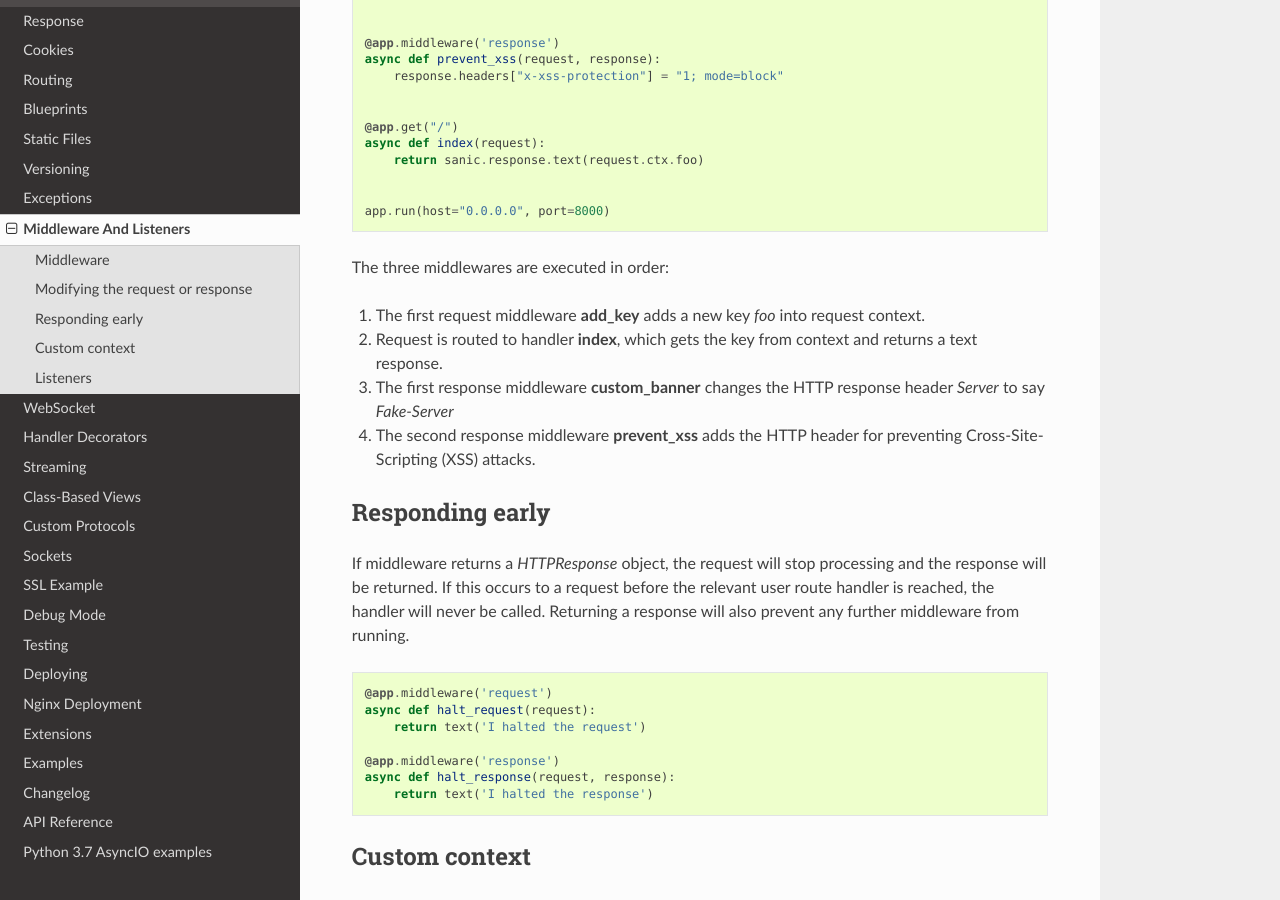
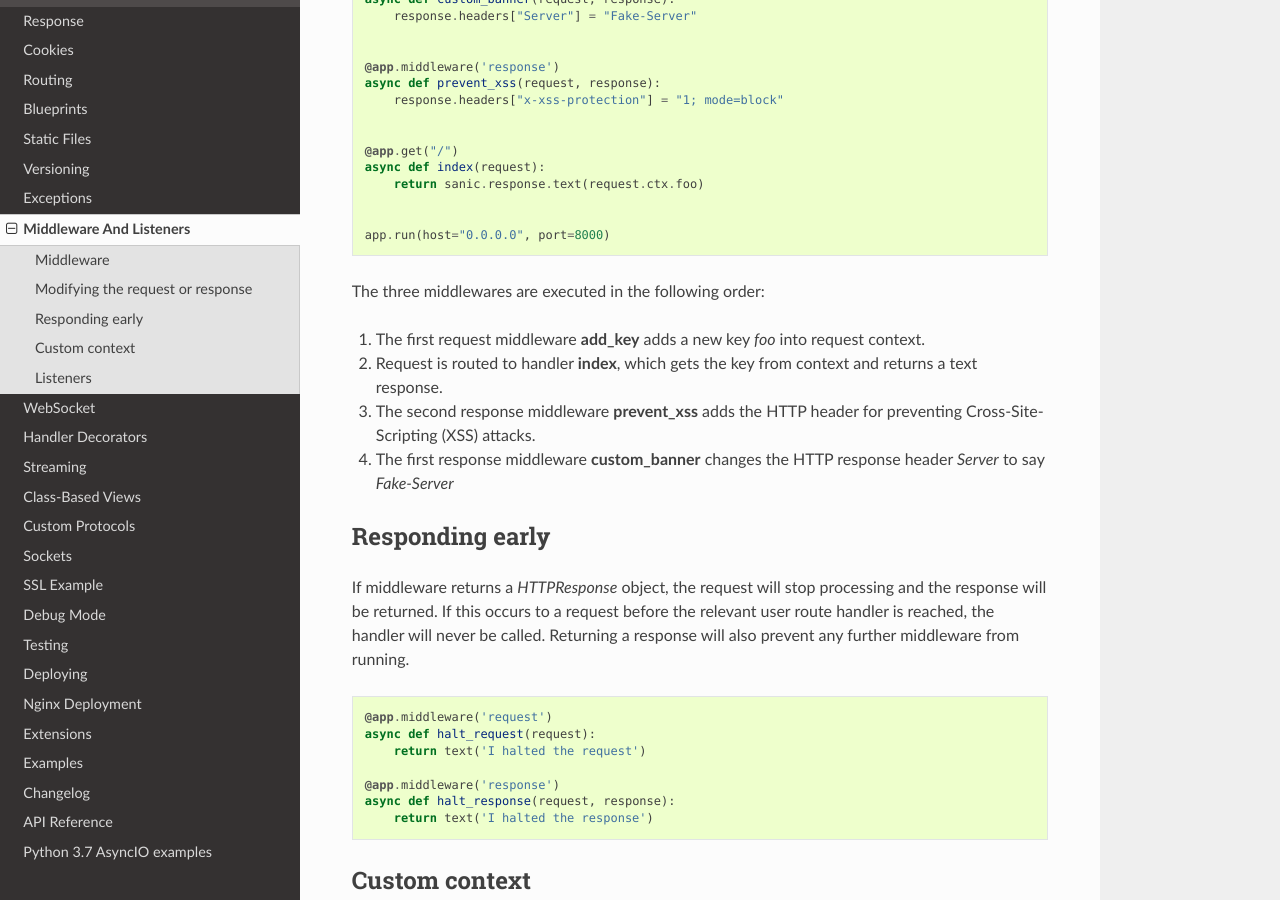
Before and after one commit to MalaBIna/helppier, a Sphinx documentation site: the page built from docs/sanic/middleware.rst, in a window 1280 px wide and 900 px high, scrolled down 1085 px. Built offline with Sphinx 7.4.7 and the Read the Docs theme 2.0.0, drawn with Linux system fonts in a browser that asks for light colours; some of the changed text lies outside the part shown.

Commit message:
Clarified response middleware execution order in the documentation (#1846)
Co-authored-by: Adam Hopkins <admhpkns@gmail.com>

```diff
--- a/docs/sanic/middleware.rst
+++ b/docs/sanic/middleware.rst
@@ -14,8 +14,8 @@
 using the `@app.middleware` decorator, with the decorator's parameter being a
 string representing its type: `'request'` or `'response'`.
 
-* Request middleware receives only the `request` as argument.
-* Response middleware receives both the `request` and `response`.
+* Request middleware receives only the `request` as an argument and are executed in the order they were added.
+* Response middleware receives both the `request` and `response` and are executed in *reverse* order.
 
 The simplest middleware doesn't modify the request or response at all:
 
@@ -64,12 +64,12 @@
 
     app.run(host="0.0.0.0", port=8000)
 
-The three middlewares are executed in order:
+The three middlewares are executed in the following order:
 
 1. The first request middleware **add_key** adds a new key `foo` into request context.
 2. Request is routed to handler **index**, which gets the key from context and returns a text response.
-3. The first response middleware **custom_banner** changes the HTTP response header *Server* to say *Fake-Server*
-4. The second response middleware **prevent_xss** adds the HTTP header for preventing Cross-Site-Scripting (XSS) attacks.
+3. The second response middleware **prevent_xss** adds the HTTP header for preventing Cross-Site-Scripting (XSS) attacks.
+4. The first response middleware **custom_banner** changes the HTTP response header *Server* to say *Fake-Server*
 
 Responding early
 ----------------
```
